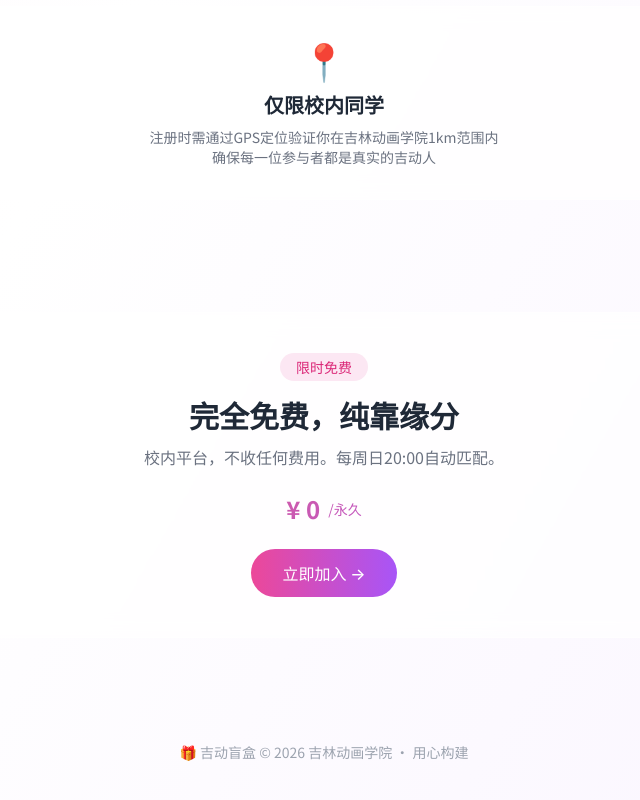
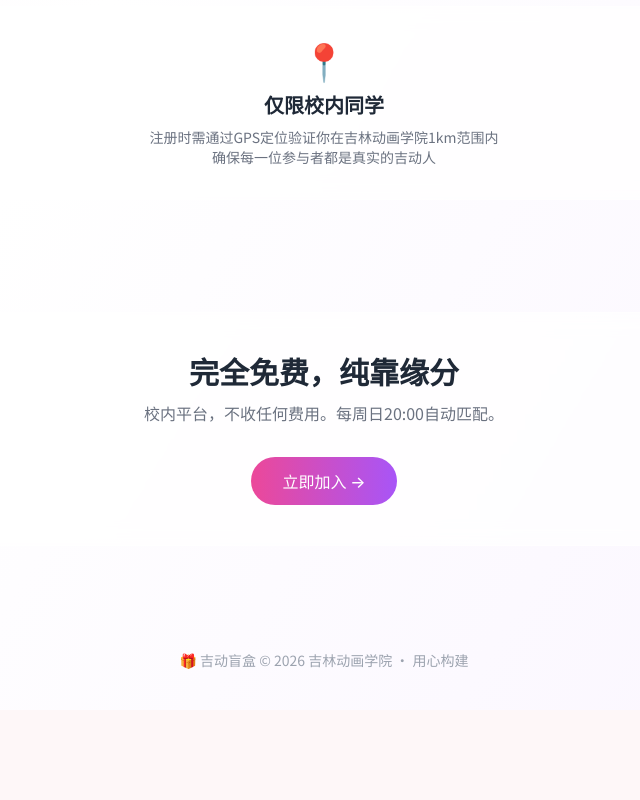
Before and after one commit to hajicat/JAI, a Next.js app: page / in a window 1280 px wide. Shown: the part 1434-2234 px from the top of the page, without its empty margins (316-956 px from the left). After the commit the page ends 2144 px from the top, so only its background shows below. Built offline with nearby package versions, Linux system fonts and the light colour scheme.

Commit message:
ui: 首页去掉限时免费标签和¥0/永久价格展示

```diff
--- a/src/app/page.tsx
+++ b/src/app/page.tsx
@@ -252,13 +252,9 @@ export default function Home() {
       {/* Pricing */}
       <section className="relative z-10 max-w-3xl mx-auto px-6 py-16 text-center">
         <div className="glass-card rounded-3xl p-10">
-          <div className="inline-block px-4 py-1 bg-pink-100 text-pink-600 rounded-full text-sm font-medium mb-4">限时免费</div>
           <h2 className="text-3xl font-bold text-gray-800 mb-3">完全免费，纯靠缘分</h2>
-          <p className="text-gray-500 mb-6">校内平台，不收任何费用。每周日20:00自动匹配。</p>
-          <div className="flex items-center justify-center gap-2 text-2xl font-bold gradient-text">
-            ¥ 0 <span className="text-sm text-gray-400 font-normal">/永久</span>
-          </div>
-          <Link href="/login?mode=register" className="inline-block mt-6 px-8 py-3 text-white bg-gradient-to-r from-pink-500 to-purple-500 rounded-full font-medium hover:opacity-90 transition">
+          <p className="text-gray-500 mb-8">校内平台，不收任何费用。每周日20:00自动匹配。</p>
+          <Link href="/login?mode=register" className="inline-block px-8 py-3 text-white bg-gradient-to-r from-pink-500 to-purple-500 rounded-full font-medium hover:opacity-90 transition">
             立即加入 →
           </Link>
         </div>
```
